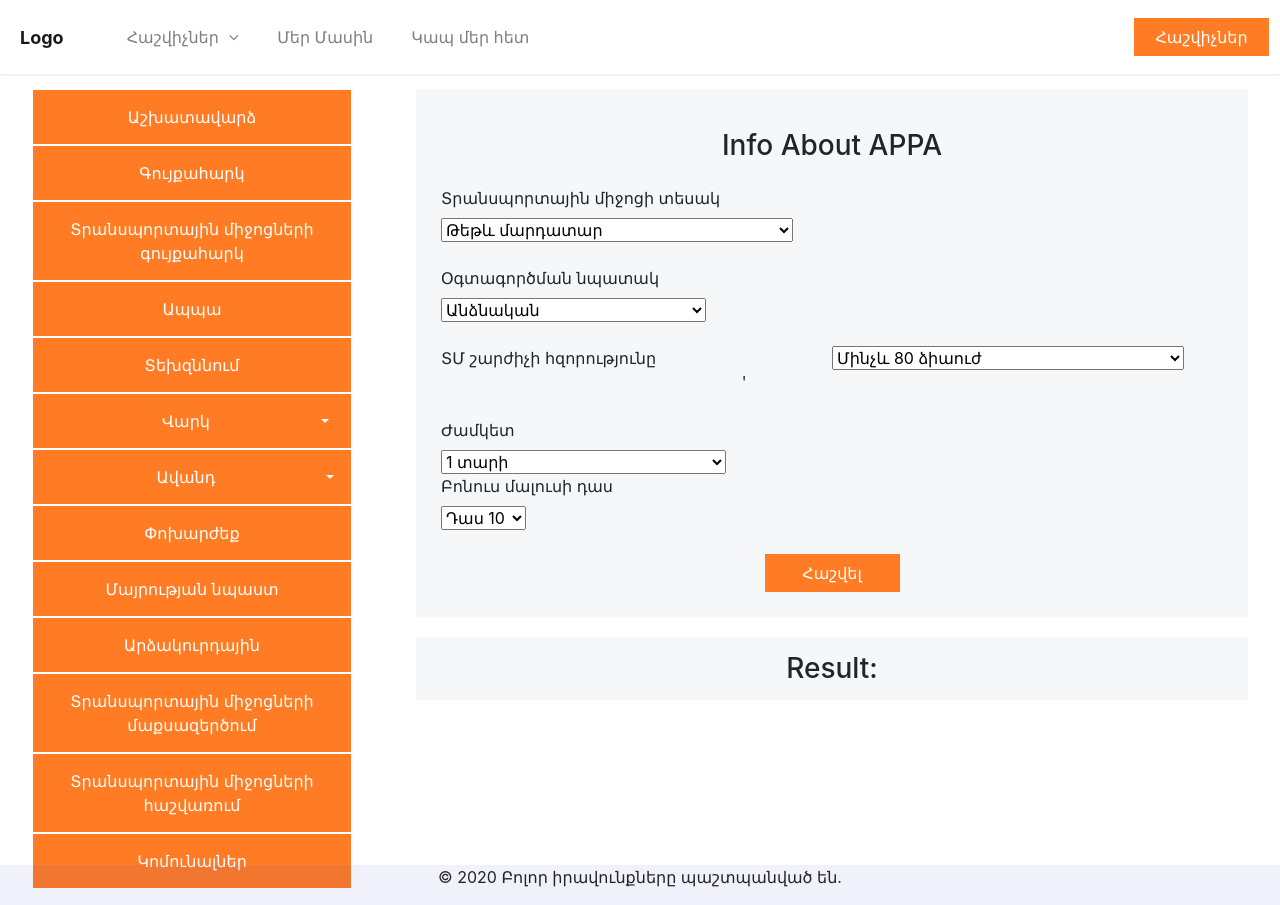
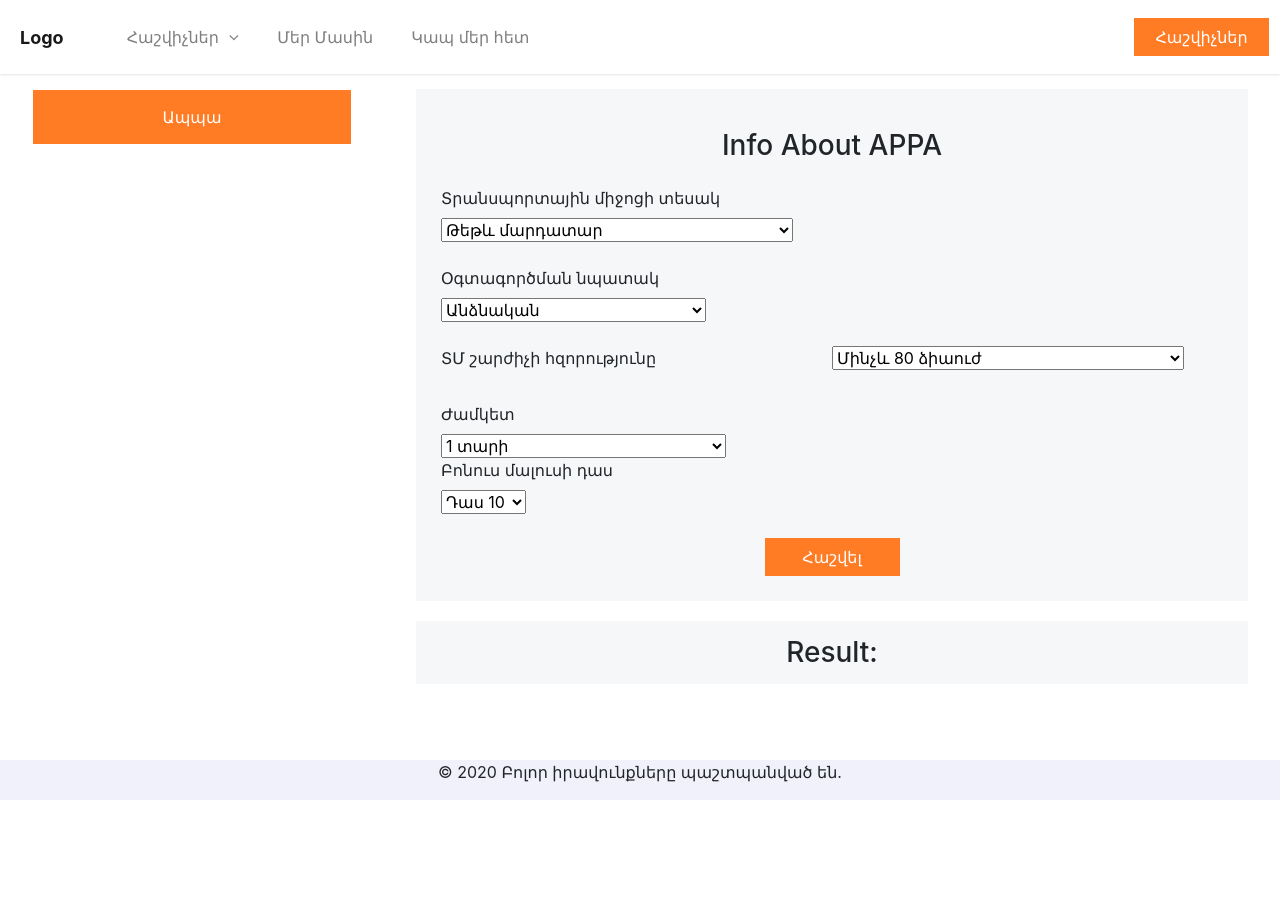
Before and after one commit to zhorgithub/hashvir, a React (Create React App) app: page /appa in a window 1280 px wide. After the commit the page ends 800 px from the top, so only its background shows below. Built offline with nearby package versions, Linux system fonts and the light colour scheme.

Commit message:
Appa page functionality bug fixingz

```diff
--- a/package.json
+++ b/package.json
@@ -6,6 +6,7 @@
     "@testing-library/jest-dom": "^4.2.4",
     "@testing-library/react": "^9.5.0",
     "@testing-library/user-event": "^7.2.1",
+    "firebase-tools": "^9.1.2",
     "react": "^16.13.1",
     "react-dom": "^16.13.1",
     "react-responsive-carousel": "^3.2.9",
--- a/public/index.html
+++ b/public/index.html
@@ -11,7 +11,7 @@
   <link rel="stylesheet" type="text/css"
     href="https://cdnjs.cloudflare.com/ajax/libs/font-awesome/4.7.0/css/font-awesome.min.css">
   <link rel="stylesheet" type="text/css" href="style.css">
-  <title>Hashvir.am</title>
+  <title>Hashvich.am</title>
 </head>
 
 <body>
--- a/src/layouts/components/Sidebar/Sidebar.js
+++ b/src/layouts/components/Sidebar/Sidebar.js
@@ -5,23 +5,23 @@ function Sidebar(props) {
     const { children } = props;
     return (
         <ul className="list-unstyled components">
-            <li>
+            {/* <li>
             <Link to='salary'>Աշխատավարձ</Link>
-            </li>
-            <li>
+            </li> */}
+            {/* <li>
                 <Link to='realEstate'>Գույքահարկ</Link>
-            </li>
-            <li>
+            </li> */}
+            {/* <li>
                 <Link to='cars'>Տրանսպորտային միջոցների գույքահարկ</Link>
-            </li>
+            </li> */}
 
             <li>
                 <Link to='appa'>Ապպա</Link>
             </li>
-            <li>
+            {/* <li>
                 <Link to='inspection'>Տեխզննում</Link>
-            </li>
-            <li className="active">
+            </li> */}
+            {/* <li className="active">
                 <a href="#homeSubmenu" data-toggle="collapse" aria-expanded="false" className="dropdown-toggle">Վարկ</a>
                 <ul className="collapse list-unstyled" id="homeSubmenu">
                     <li>
@@ -34,8 +34,8 @@ function Sidebar(props) {
                         <a href="#">Վարկ 3</a>
                     </li>
                 </ul>
-            </li>
-            <li className="active">
+            </li>  */}
+            {/* <li className="active">
                 <a href="#avandSubmenu" data-toggle="collapse" aria-expanded="false" className="dropdown-toggle">Ավանդ</a>
                 <ul className="collapse list-unstyled" id="avandSubmenu">
                     <li>
@@ -48,8 +48,8 @@ function Sidebar(props) {
                         <a href="#">Ավանդ 3</a>
                     </li>
                 </ul>
-            </li>
-            <li>
+            </li>  */}
+            {/* <li>
                 <Link to='exchange'>Փոխարժեք</Link>
             </li>
             <li>
@@ -57,16 +57,16 @@ function Sidebar(props) {
             </li>
             <li>
                 <Link to='vacation'>Արձակուրդային</Link>
-            </li>
-            <li>
+            </li> */}
+            {/* <li>
                 <Link to='carclearance'>Տրանսպորտային միջոցների մաքսազերծում</Link>
             </li>
             <li>
                 <Link to='caraccountin'>Տրանսպորտային միջոցների հաշվառում</Link>
-            </li>
-            <li>
+            </li> */}
+            {/* <li>
                 <Link to='utilities'>Կոմունալներ</Link>
-            </li>
+            </li> */}
         </ul>
     )
 
--- a/src/views/CalcPage/AppaPage.js
+++ b/src/views/CalcPage/AppaPage.js
@@ -23,7 +23,7 @@ const AppaPage = () => {
 
         if (vl == -1) {
             setBusType(true)
-            setTransport(1.44)
+            setTransport("1.44")
             return
         } else {
             setBusType(false)
@@ -55,7 +55,10 @@ const AppaPage = () => {
                 setPrice(Math.round(HA * transport * BM * ZHG / 1000) * 1000)
                 break
             case "0.59":
-                setPrice(Math.round(HA * BM * ZHG / 1000) * 1000)
+                console.log(HA);
+                console.log(BM);
+                console.log(ZHG);
+                setPrice(Math.round(HA * transport * BM * ZHG / 1000) * 1000)
                 break
         }
 
@@ -72,7 +75,7 @@ const AppaPage = () => {
                             <div>
                                 <label className="appa-label">Տրանսպորտային միջոցի տեսակ</label>
                                 <br />
-                                <select className="appa-select" value={transport} onChange={handleTransportChange}>
+                                <select className="appa-select" onChange={handleTransportChange}>
                                     <option value='1'>Թեթև մարդատար </option>
                                     <option value="1.185">Բեռնատար (ներառյալ ուղևորաբեռնատար)</option>
                                     <option value="-1">Ավտոբուս (ներառյալ միկրոավտոբուս), տրոյլեբուս</option>
@@ -106,10 +109,10 @@ const AppaPage = () => {
                             </div>
                             : <></>}
                         <br />
-                        <div className="parent-select">
-                            <label className="appa-label-power">ՏՄ շարժիչի հզորությունը</label>
-                            <br />'
-                            {transport == 1 ?
+                        {transport == 1 || transport == 1.185 ?
+                            <div className="parent-select">
+                                <label className="appa-label-power">ՏՄ շարժիչի հզորությունը</label>
+                                <br />
                                 <div>
                                     <select className="appa-select-power" onChange={e => setEngine(e.target.value)}>
                                         <option value="0.8" >Մինչև 80 ձիաուժ</option>
@@ -118,20 +121,8 @@ const AppaPage = () => {
                                         <option value="1.64">231 և ավելի ձիաուժ</option>
                                     </select>
                                 </div>
-                                : <></>}
-                            {transport == 1.185 ?
-                                <div>
-                                    <select className="appa-select-power" value={"0.8"} onChange={e => setEngine(e.target.value)}>
-                                        <option value="0.8">Մինչև 80 ձիաուժ</option>
-                                        <option value="1">81-ից 140 ձիաուժ</option>
-                                        <option value="1.09">141-ից 230 ձիաուժ</option>
-                                        <option value="1.1">231 և ավելի ձիաուժ</option>
-                                    </select>
-                                </div>
-                                :
-                                <></>
-                            }
-                        </div>
+                            </div>
+                            : <></>}
                         <br />
                         <label className="appa-label-date">Ժամկետ</label>
                         <br />
```
Also changed, not shown: firebase.json (added), 2 other files (tests, documents, lock files or other folders).
